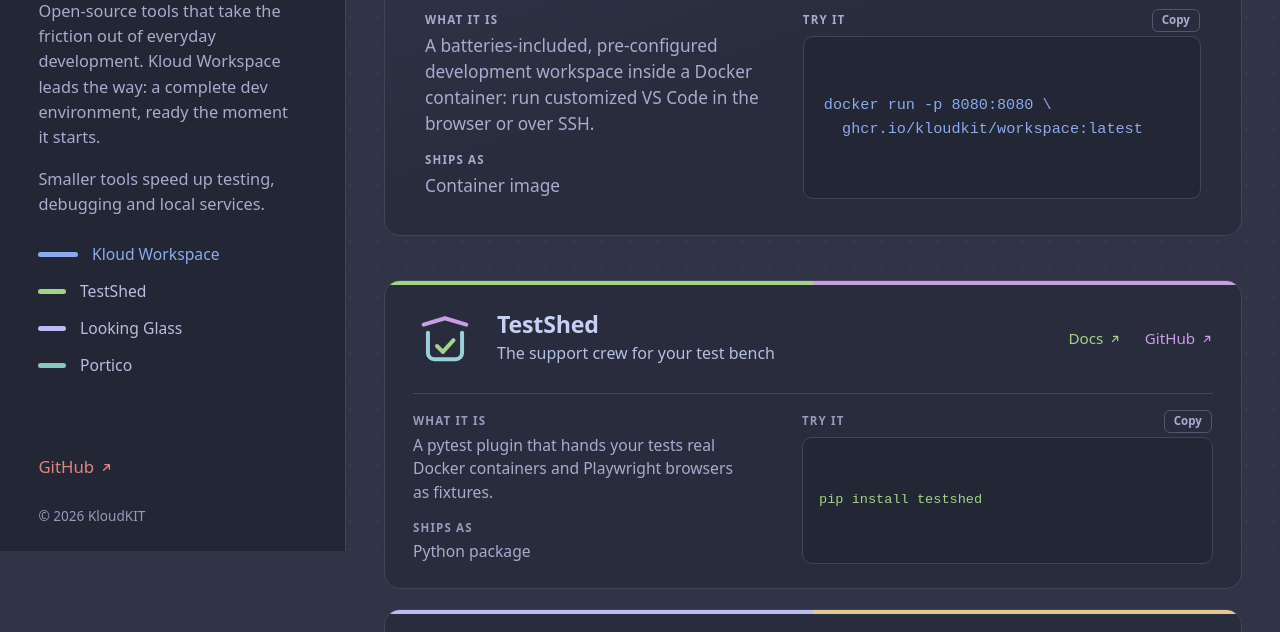
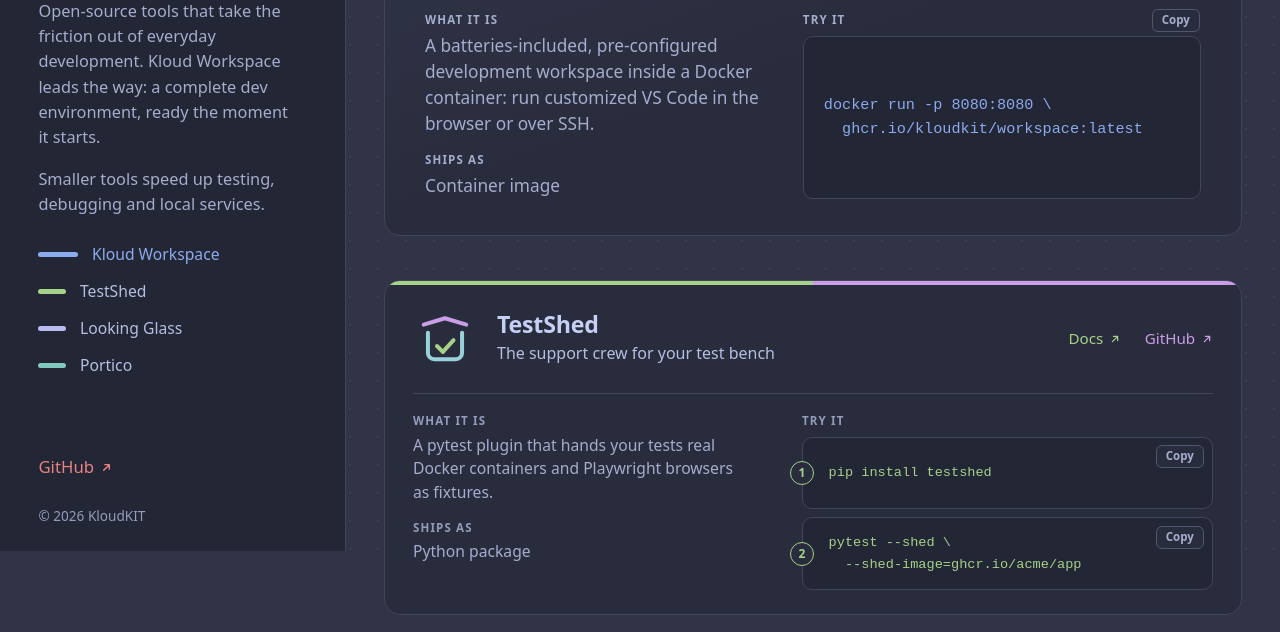
Before and after one commit to kloudkit/.github, a website: page landing/index.html in a window 1280 px wide. Shown: the part 249-881 px from the top of the page. Drawn offline with Linux system fonts and the light colour scheme; files that its build step writes are made by us from their sources; a web font is replaced by a local one.

Commit message:
💄 Number the steps to try a tool and lift the card you jump to
TestShed and Portico now show both steps from their README and docs,
each numbered on the edge of its command box and copied on its own
click. The card an index link lands on rises in its own colour, so the
jump is easy to follow.

```diff
--- a/landing/index.html
+++ b/landing/index.html
@@ -158,7 +158,11 @@
           <dl class="tool__spec">
             <div><dt>What it is</dt><dd>A pytest plugin that hands your tests real Docker containers and Playwright browsers as fixtures.</dd></div>
             <div><dt>Ships as</dt><dd>Python package</dd></div>
-            <div class="tool__try"><dt>Try it</dt><dd><pre><code>pip install testshed</code></pre></dd></div>
+            <div class="tool__try"><dt>Try it</dt><dd><ol class="steps">
+              <li><pre><code>pip install testshed</code></pre></li>
+              <li><pre><code>pytest --shed \
+  --shed-image=ghcr.io/acme/app</code></pre></li>
+            </ol></dd></div>
           </dl>
         </article>
 
@@ -191,8 +195,11 @@
           <dl class="tool__spec">
             <div><dt>What it is</dt><dd>Run every service of a web app and put one origin in front of them: one port, no CORS.</dd></div>
             <div><dt>Ships as</dt><dd>Linux binary or Go module</dd></div>
-            <div class="tool__try"><dt>Try it</dt><dd><pre><code>go install \
-  github.com/kloudkit/portico@latest</code></pre></dd></div>
+            <div class="tool__try"><dt>Try it</dt><dd><ol class="steps">
+              <li><pre><code>go install \
+  github.com/kloudkit/portico@latest</code></pre></li>
+              <li><pre><code>portico init &amp;&amp; portico up</code></pre></li>
+            </ol></dd></div>
           </dl>
         </article>
       </section>
--- a/landing/styles.css
+++ b/landing/styles.css
@@ -279,7 +279,9 @@
   border: 1px solid var(--surface0);
   border-radius: 16px;
   background-color: var(--mantle);
-  transition: border-color 0.18s ease;
+  transition:
+    border-color 0.18s ease,
+    transform 0.25s cubic-bezier(0.19, 1, 0.22, 1);
 }
 
 /* The tool's two colours, as a flat bar across the top. */
@@ -292,9 +294,14 @@
 }
 
 .tool:hover,
-.tool:has(:focus-visible),
+.tool:has(:focus-visible) {
+  border-color: color-mix(in srgb, var(--a) 60%, var(--surface0));
+}
+
+/* The card an index link jumped to lifts out in its own colour. */
 .tool:target {
-  border-color: color-mix(in srgb, var(--a) 60%, var(--surface0));
+  transform: translateY(-4px);
+  border-color: var(--a);
 }
 
 .tool__icon {
@@ -392,8 +399,13 @@
     flex-direction: column;
   }
 
-  .tool__try pre {
+  .tool__try pre,
+  .tool__try .steps {
     flex: 1;
+  }
+
+  .tool__try .steps {
+    grid-auto-rows: 1fr;
   }
 
   .tool__try pre {
@@ -442,6 +454,46 @@
   color: var(--a);
   white-space: pre-wrap;
   overflow-wrap: anywhere;
+}
+
+/* A command in more than one step: each numbered, each copied on its own. */
+.steps {
+  display: grid;
+  gap: 0.5rem;
+  margin: 0;
+  padding: 0;
+  list-style: none;
+  counter-reset: step;
+}
+
+.steps li {
+  position: relative;
+  display: flex;
+  counter-increment: step;
+}
+
+.steps li > pre {
+  flex: 1;
+  padding-left: 1.6rem;
+}
+
+/* The step number sits on the command box's left edge, like a numbered part. */
+.steps li::before {
+  content: counter(step);
+  position: absolute;
+  z-index: 1;
+  top: 50%;
+  left: 0;
+  display: grid;
+  place-items: center;
+  width: 1.5rem;
+  height: 1.5rem;
+  border: 1.5px solid var(--a);
+  border-radius: 50%;
+  background-color: var(--mantle);
+  font: 700 0.75rem / 1 var(--font-brand);
+  color: var(--a);
+  transform: translate(-50%, -50%);
 }
 
 /* main.js makes each command a copy button; without script it stays selectable text.
@@ -494,6 +546,15 @@
     right: 0;
     bottom: calc(100% + 0.3rem);
     opacity: 1;
+  }
+}
+
+/* Inside a list of steps the label row belongs to the whole list, so each badge stays in its box. */
+@media (hover: none) {
+  .steps .copy {
+    top: 0.45rem;
+    right: 0.5rem;
+    bottom: auto;
   }
 }
 
@@ -746,6 +807,10 @@
     scroll-behavior: auto;
   }
 
+  .tool:target {
+    transform: none;
+  }
+
   .tool,
   .copy,
   .family a,
```
